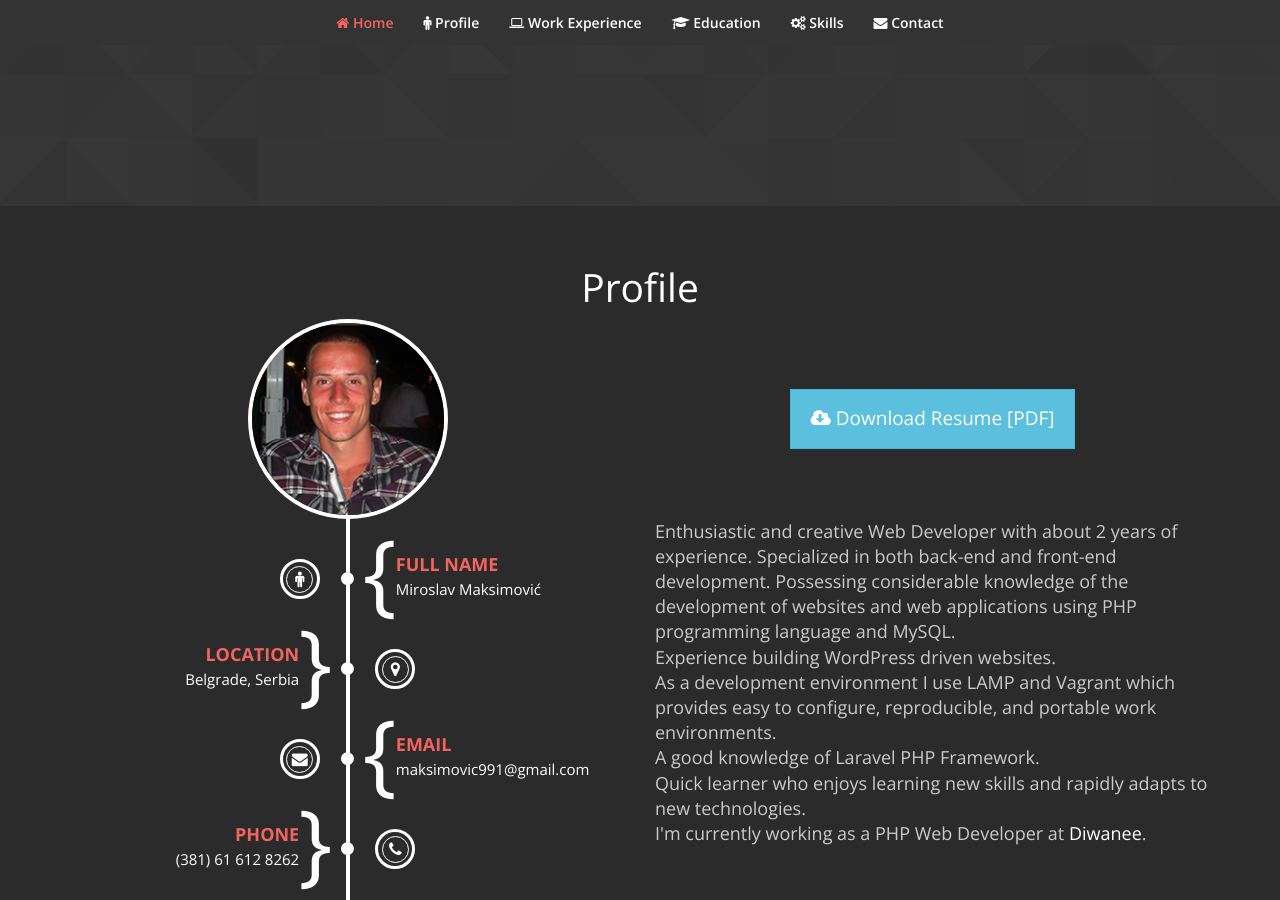
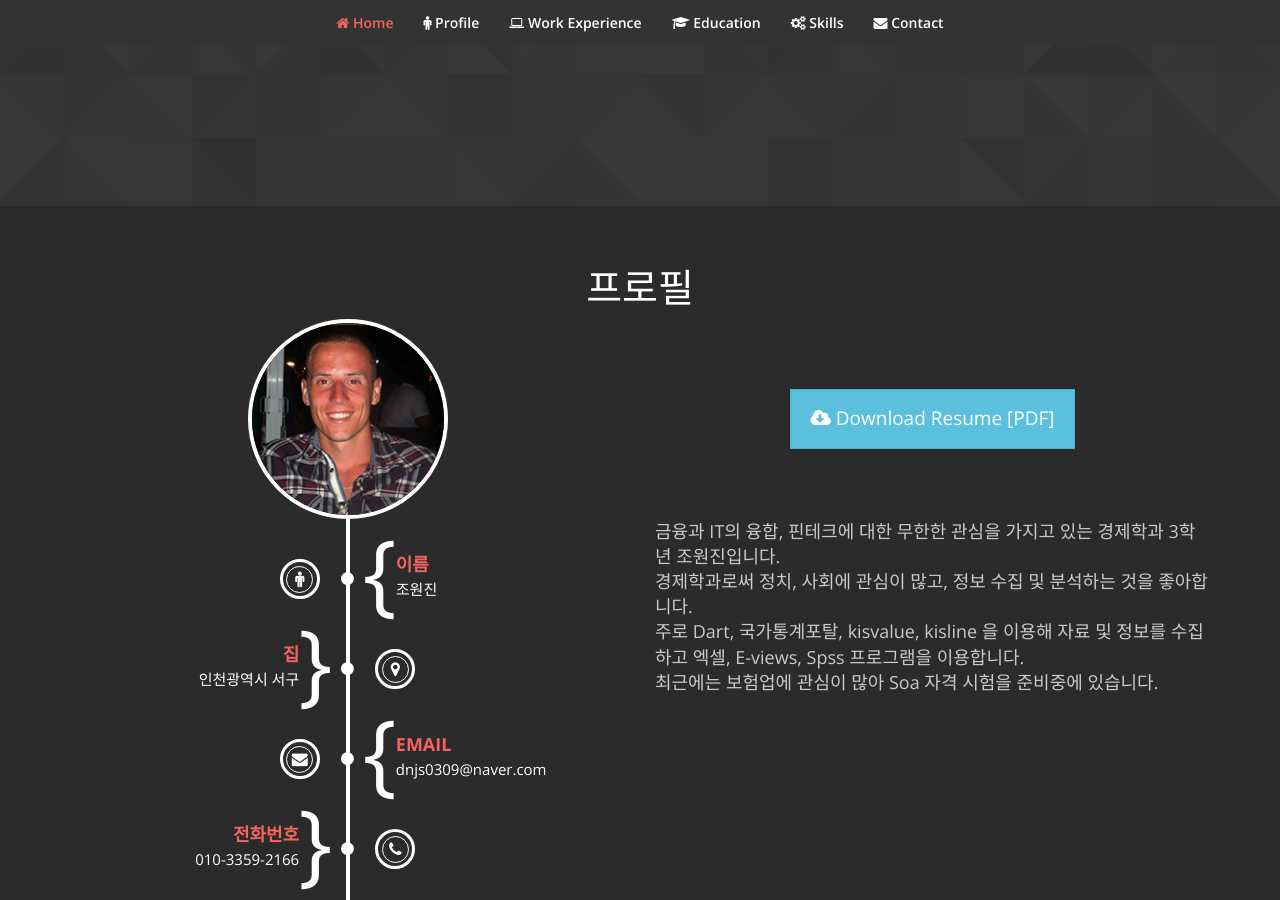
Before and after one commit to dnjs0309/dnjs0309.github.io, a Jekyll site: the page built from index.html, in a window 1280 px wide and 900 px high, scrolled down 694 px. Built offline with Jekyll 4.4.1, drawn with Linux system fonts in a browser that asks for light colours; nearby versions of some CDN libraries; some of the changed text lies outside the part shown.

Commit message:
Update profile.html

```diff
--- a/_includes/profile.html
+++ b/_includes/profile.html
@@ -5,7 +5,7 @@
 				<div class="col-md-3 section-icon">
 				</div>
 				<div class="col-md-6">
-					<h1>Profile</h1>
+					<h1>프로필</h1>
 				</div>
 			</div>
 			<div class="row">
@@ -25,8 +25,8 @@
                         </div>
 
                         <div class="profile-content timeline-content right">
-                          <label>Full name</label>
-                          <div class="value">Miroslav Maksimovi&#263;</div>
+                          <label>이름</label>
+                          <div class="value">조원진</div>
                         </div>
                       </div>
 
@@ -38,8 +38,8 @@
 
                         </div>
                         <div class="profile-content timeline-content left">
-                          <label>Location</label>
-                          <div class="value">Belgrade, Serbia</div>
+                          <label>집</label>
+                          <div class="value">인천광역시 서구</div>
                         </div>
                       </div>
 
@@ -52,7 +52,7 @@
 
                         <div class="profile-content timeline-content right">
                           <label>Email</label>
-                          <div class="value">maksimovic991@gmail.com</div>
+                          <div class="value">dnjs0309@naver.com</div>
                         </div>
                       </div>
 
@@ -64,8 +64,8 @@
                         </div>
 
                         <div class="profile-content timeline-content left">
-                          <label>Phone</label>
-                          <div class="value">(381) 61 612 8262</div>
+                          <label>전화번호</label>
+                          <div class="value">010-3359-2166</div>
                         </div>
                       </div>
 
@@ -77,8 +77,8 @@
 
                         </div>
                         <div class="profile-content timeline-content right">
-                          <label>Availability</label>
-                          <div class="value">Not available for a job</div>
+                          <label>직업</label>
+                          <div class="value">대학생</div>
                         </div>
                       </div>
 
@@ -93,12 +93,10 @@
 
 				<div class="profile-summary">
 	              <p>
-		            Enthusiastic and creative Web Developer with about 2 years of experience. Specialized in both back-end and front-end development. Possessing considerable knowledge of the development of websites and web applications using PHP programming language and MySQL. <br>
-		            Experience building WordPress driven websites.<br>
-                As a development environment I use LAMP and Vagrant which provides easy to configure, reproducible, and portable work environments.<br>
-		            A good knowledge of Laravel PHP Framework.<br>
-		            Quick learner who enjoys learning new skills and rapidly adapts to new technologies.<br>
-		            I'm currently working as a PHP Web Developer at <a href="http://corp.diwanee.com/" target="_blank">Diwanee</a>.
+		            금융과 IT의 융합, 핀테크에 대한 무한한 관심을 가지고 있는 경제학과 3학년 조원진입니다.<br>
+		            경제학과로써 정치, 사회에 관심이 많고, 정보 수집 및 분석하는 것을 좋아합니다.<br>
+		           주로 Dart, 국가통계포탈, kisvalue, kisline 을 이용해 자료 및 정보를 수집하고 엑셀, E-views, Spss 프로그램을 이용합니다.<br>
+		            최근에는 보험업에 관심이 많아 Soa 자격 시험을 준비중에 있습니다.<br>
 		            </p>
 	            </div>
 
```
